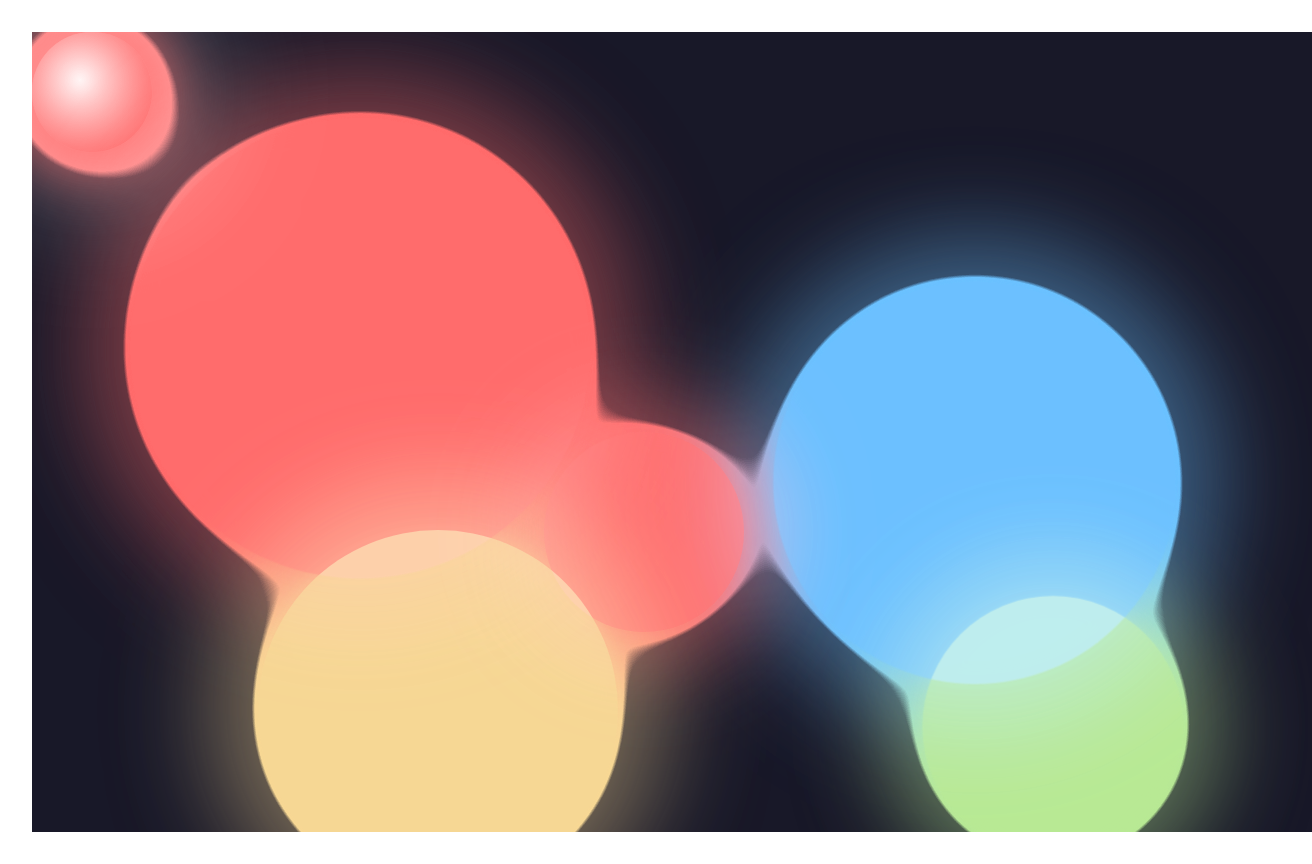
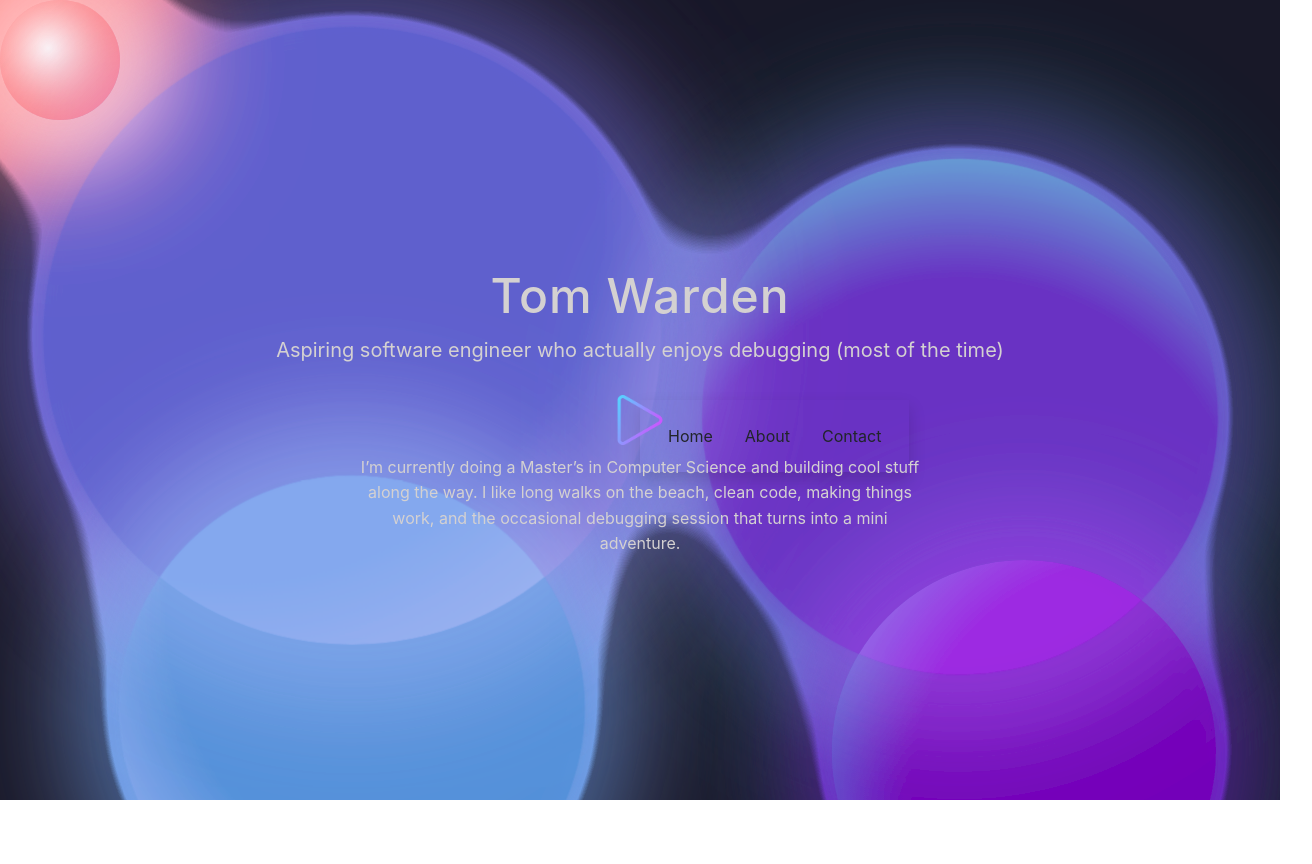
Before and after one commit to tomlukewarden/developer-portfolio, a React (Vite) app: page / in a window 1280 px wide. Shown: the whole page, 1312 px wide, since content can reach past the window. After the commit the page ends 800 px from the top, so only its background shows below. Built offline with nearby package versions, Linux system fonts and the light colour scheme.

Commit message:
Add HomeContent component with personal introduction and image

```diff
--- a/src/App.css
+++ b/src/App.css
@@ -3,4 +3,5 @@
   margin: 0 auto;
   padding: 2rem;
   text-align: center;
+   font-family: 'Inter', sans-serif;
 }
--- a/src/App.jsx
+++ b/src/App.jsx
@@ -1,6 +1,6 @@
 import { useState } from 'react'
 import 'bootstrap/dist/css/bootstrap.min.css';
-import Home from './pages/components/bubbles';
+import Home from './pages/home';
 import './App.css'
 
 function App() {
--- a/src/pages/components/bubbles.jsx
+++ b/src/pages/components/bubbles.jsx
@@ -15,6 +15,7 @@ function Bubbles() {
       }
       requestAnimationFrame(move);
     };
+
 
     const onMouseMove = (event) => {
       tgt.current.x = event.clientX;
@@ -45,7 +46,6 @@ function Bubbles() {
         <div className="g2"></div>
         <div className="g3"></div>
         <div className="g4"></div>
-        <div className="g5"></div>
         <div className="interactive" ref={bubbleRef}></div>
       </div>
     </div>
--- a/src/pages/components/header.jsx
+++ b/src/pages/components/header.jsx
@@ -1,3 +1,4 @@
+import "../styles/home.css"
 function Header() {
   return (
     <header className="header-gradient shadow">
--- /dev/null
+++ b/src/pages/components/homeContent.jsx
@@ -0,0 +1,17 @@
+function HomeContent() {
+  return (
+    <div className="home-content">
+      <h1>Tom Warden</h1>
+      <p className="subtitle">Aspiring software engineer who actually enjoys debugging (most of the time)</p>
+
+      <img src="src/assets/play.png" alt="play button" width={50} />
+
+      <p className="tagline">
+        I’m currently doing a Master’s in Computer Science and building cool stuff along the way.
+        I like long walks on the beach, clean code, making things work, and the occasional debugging session that turns into a mini adventure.
+      </p>
+    </div>
+  );
+}
+
+export default HomeContent;
--- /dev/null
+++ b/src/pages/home.jsx
@@ -0,0 +1,16 @@
+import Bubbles from './components/bubbles';
+import Header from './components/header';
+import HomeContent from './components/homeContent';
+import './styles/home.css';
+
+function Home() {
+  return (
+    <>
+    <Header />
+    <HomeContent />
+    <Bubbles/>
+
+    </>
+  );
+}
+export default Home;
--- a/src/pages/styles/bubbles.css
+++ b/src/pages/styles/bubbles.css
@@ -1,8 +1,12 @@
 .gradient-bg {
   min-height: 100vh;
+  min-width: 100vw;
   width: 100vw;
+  height: 100vh;
   overflow: hidden;
-  position: relative;
+  position: fixed;
+  top: 0;
+  left: 0;
   z-index: 0;
   background: #181828; /* Dark background */
 }
@@ -16,25 +20,51 @@
   pointer-events: none;
 }
 
-.g1, .g2, .g3, .g4, .g5 {
+.g1, .g2, .g3, .g4 {
   position: absolute;
   border-radius: 50%;
-  opacity: 0.8;
+  opacity: 0.85;
   mix-blend-mode: screen;
-  animation: morph 12s ease-in-out infinite alternate;
-  box-shadow: 0 0 80px 40px rgba(255, 107, 107, 0.5),
-              0 0 120px 60px rgba(247, 215, 148, 0.3);
+  animation: morph 14s ease-in-out infinite alternate;
 }
 
-.g1 { width: 400px; height: 400px; background: #ff6b6b; top: 10%; left: 10%; animation-delay: 0s; box-shadow: 0 0 80px 40px #ff6b6b88; }
-.g2 { width: 300px; height: 300px; background: #f7d794; top: 60%; left: 20%; animation-delay: 2s; box-shadow: 0 0 80px 40px #f7d79488; }
-.g3 { width: 350px; height: 350px; background: #6bc1ff; top: 30%; left: 60%; animation-delay: 4s; box-shadow: 0 0 80px 40px #6bc1ff88; }
-.g4 { width: 250px; height: 250px; background: #b8e994; top: 70%; left: 70%; animation-delay: 6s; box-shadow: 0 0 80px 40px #b8e99488; }
-.g5 { width: 200px; height: 200px; background: #ff6b6b; top: 50%; left: 40%; animation-delay: 8s; box-shadow: 0 0 80px 40px #ff6b6b88; }
+.g1 {
+  width: 45vw; height: 45vw;
+  min-width: 350px; min-height: 350px;
+  background: radial-gradient(circle at 30% 30%, #5e60ce 60%, #a685e2 100%);
+  top: 5%; left: 5%;
+  animation-delay: 0s;
+  box-shadow: 0 0 80px 40px #5e60ce80, 0 0 120px 60px #a685e255;
+}
+.g2 {
+  width: 35vw; height: 35vw;
+  min-width: 250px; min-height: 250px;
+  background: radial-gradient(circle at 70% 30%, #5390d9 60%, #b8c0ff 100%);
+  top: 60%; left: 10%;
+  animation-delay: 2s;
+  box-shadow: 0 0 80px 40px #5390d980, 0 0 120px 60px #b8c0ff55;
+}
+.g3 {
+  width: 40vw; height: 40vw;
+  min-width: 300px; min-height: 300px;
+  background: radial-gradient(circle at 50% 80%, #6930c3 60%, #64dfdf 100%);
+  top: 20%; left: 55%;
+  animation-delay: 4s;
+  box-shadow: 0 0 80px 40px #6930c380, 0 0 120px 60px #64dfdf55;
+}
+.g4 {
+  width: 30vw; height: 30vw;
+  min-width: 200px; min-height: 200px;
+  background: radial-gradient(circle at 80% 60%, #7400b8 60%, #5390d9 100%);
+  top: 70%; left: 65%;
+  animation-delay: 6s;
+  box-shadow: 0 0 80px 40px #7400b880, 0 0 120px 60px #5390d955;
+}
+
 
 @keyframes morph {
   0% { transform: scale(1) translateY(0px); }
-  50% { transform: scale(1.2) translateY(40px); }
+  50% { transform: scale(1.08) translateY(8px); }
   100% { transform: scale(1) translateY(0px); }
 }
 
@@ -47,5 +77,5 @@
   pointer-events: none;
   mix-blend-mode: screen;
   transition: box-shadow 0.2s;
-  box-shadow: 0 0 60px 20px #ff6b6bcc, 0 0 120px 60px #fff4;
+  box-shadow: 0 0 80px 30px #fff8, 0 0 120px 60px #ff6b6bcc;
 }
--- a/src/pages/styles/home.css
+++ b/src/pages/styles/home.css
@@ -0,0 +1,62 @@
+.header-gradient, .home-content {
+  position: fixed;
+  z-index: 10;
+}
+
+.home-content {
+  top: 0;
+  left: 0;
+  width: 100%;
+  height: 100%;
+  padding-top: 40px; /* space for any header if needed */
+  display: flex;
+  flex-direction: column;
+  align-items: center;
+  justify-content: center;
+  text-align: center;
+  color: #d4d1d1;
+  animation: fadeIn 1s ease-in-out;
+}
+
+.home-content h1 {
+  font-size: 3rem;
+  margin: 0;
+  letter-spacing: 1px;
+}
+
+.home-content .subtitle {
+  font-size: 1.25rem;
+  margin: 10px 0 20px;
+  font-weight: 400;
+  color: #d4d1d1;
+}
+
+.home-content img {
+  cursor: pointer;
+  transition: transform 0.3s ease;
+  margin: 10px 0;
+}
+
+.home-content img:hover {
+  transform: scale(1.1);
+}
+
+.home-content .tagline {
+  max-width: 600px;
+  font-size: 1rem;
+  line-height: 1.6;
+  color: #d4d1d1;
+  padding: 0 20px;
+}
+
+/* Smooth fade-in */
+@keyframes fadeIn {
+  from {
+    opacity: 0;
+    transform: translateY(10px);
+  }
+  to {
+    opacity: 1;
+    transform: translateY(0);
+  }
+}
```
Also changed, not shown: src/assets/play.png (added).
